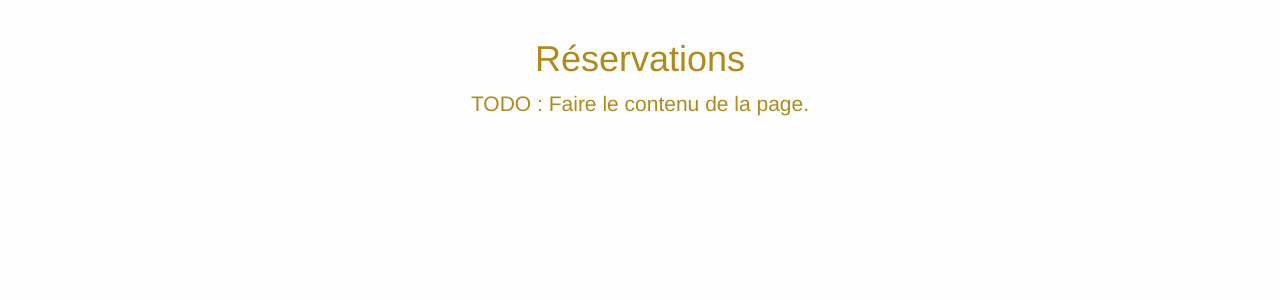
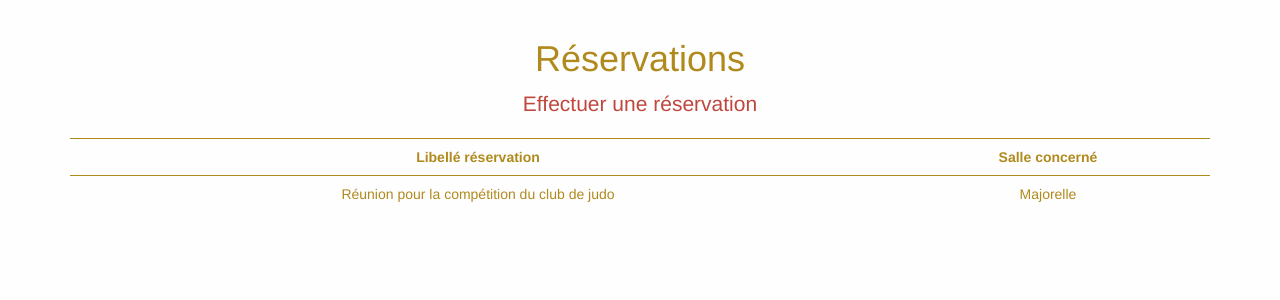
Before and after one commit to JoelTroch/SiteM2LResponsive, a PHP site: page /utilisateur/reservations.php in a window 1280 px wide. Shown: the part 51-351 px from the top of the page. Run offline with PHP 8.4, Linux system fonts and the light colour scheme.

Commit message:
Début de la page "Réservations" section "Utilisateur"

```diff
--- a/utilisateur/reservations.php
+++ b/utilisateur/reservations.php
@@ -41,7 +41,17 @@
 		</div>
 		<div class="container theme-showcase" role="main">
 			<h1>Réservations</h1>
-			<p class="lead">TODO : Faire le contenu de la page.</p>
+			<p class="lead"><a href="#">Effectuer une réservation</a></p>
+			<table class="table">
+				<tr>
+					<th>Libellé réservation</th>
+					<th>Salle concerné</th>
+				</tr>
+				<tr>
+					<td>Réunion pour la compétition du club de judo</td>
+					<td>Majorelle</td>
+				</tr>
+			</table>
 		</div>
 		<script type="text/javascript" src="../js/jquery-1.11.1.js"></script>
 		<script type="text/javascript" src="../js/bootstrap.js"></script>
```
